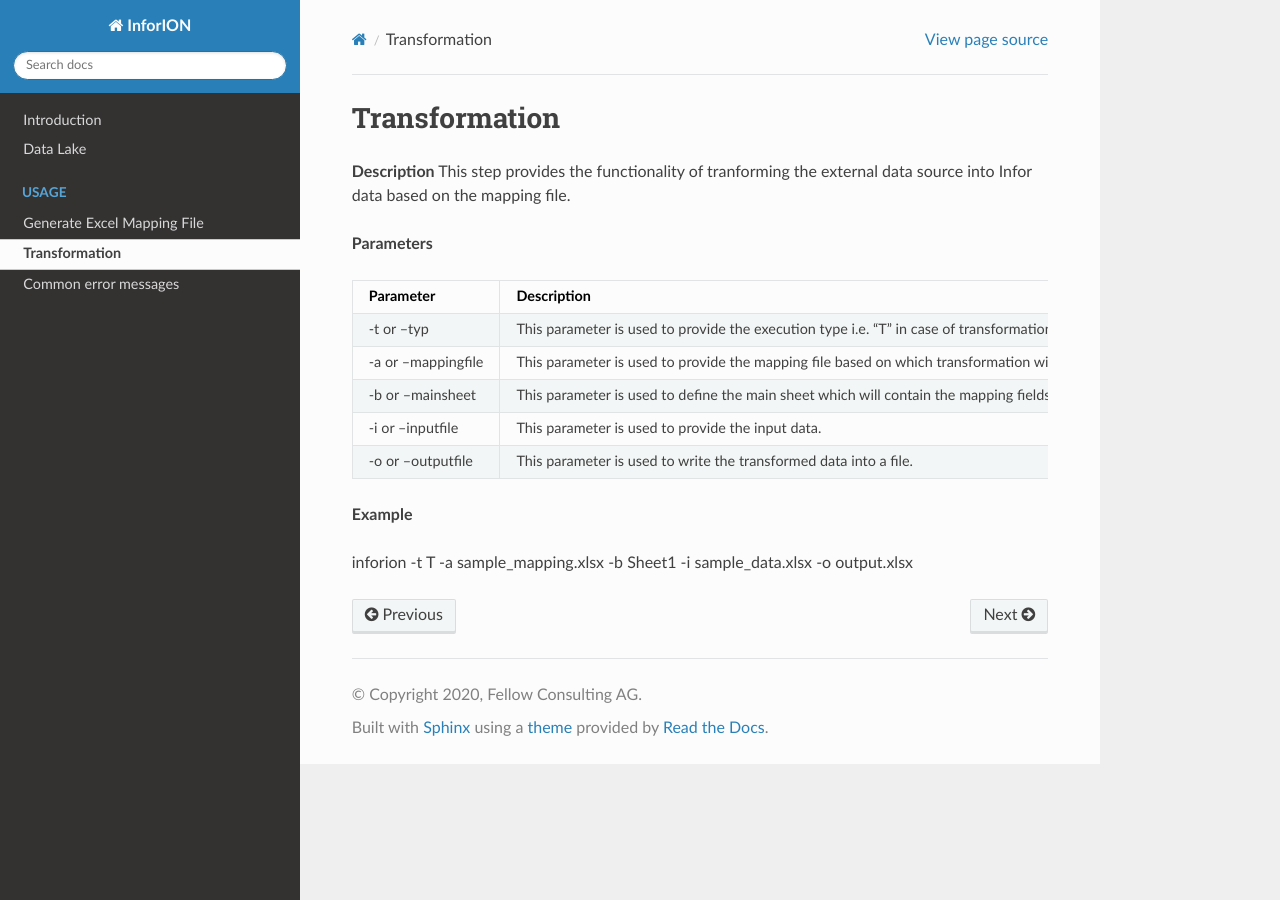
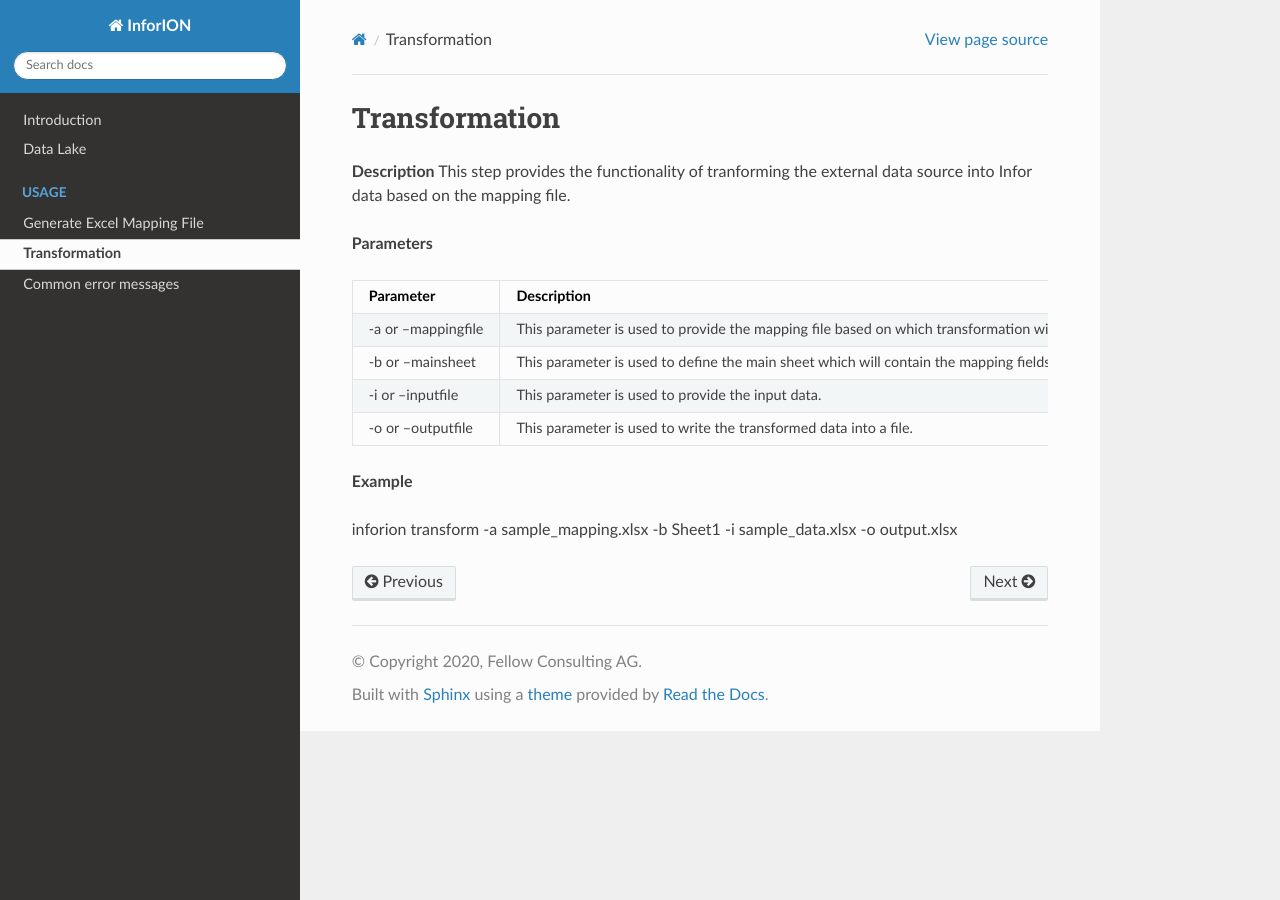
Before and after one commit to Mohammad-Alhasan/inforion, a Sphinx documentation site: the page built from docs/source/transformation.rst, in a window 1280 px wide. Built offline with Sphinx 7.4.7 and the Read the Docs theme 2.0.0, drawn with Linux system fonts in a browser that asks for light colours.

Commit message:
Updated transformation code and documentation for calling the function via terminal

```diff
--- a/docs/source/transformation.rst
+++ b/docs/source/transformation.rst
@@ -13,8 +13,6 @@ This step provides the functionality of tranforming the external data source int
 
    * - Parameter
      - Description
-   * - -t or --typ
-     - This parameter is used to provide the execution type i.e. "T" in case of transformation.
    * - -a or --mappingfile
      - This parameter is used to provide the mapping file based on which transformation will be done.
    * - -b or --mainsheet
@@ -26,4 +24,4 @@ This step provides the functionality of tranforming the external data source int
 
 **Example**
 
-inforion -t T -a sample_mapping.xlsx -b Sheet1 -i sample_data.xlsx -o output.xlsx
+inforion transform -a sample_mapping.xlsx -b Sheet1 -i sample_data.xlsx -o output.xlsx
```
Also changed, not shown: 18 other files.
